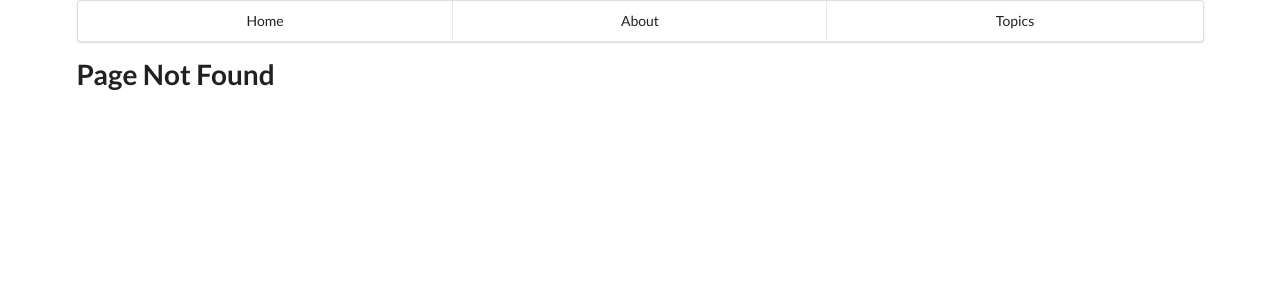
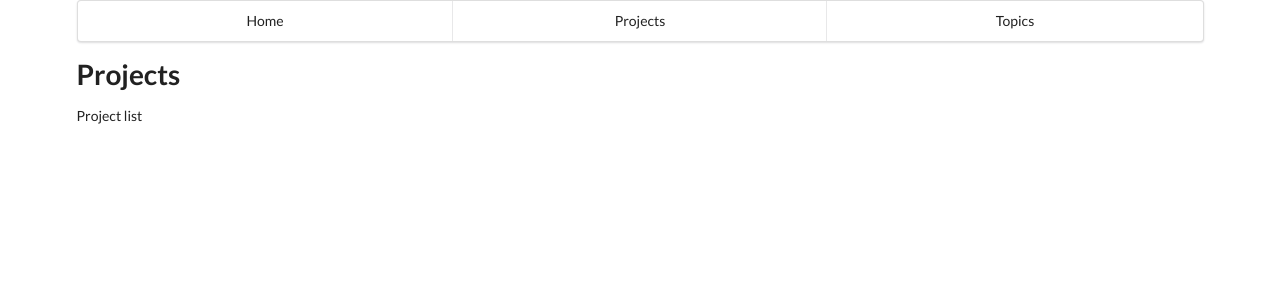
Before and after one commit to saratonite/react-spa, a React (Create React App) app: page /projects in a window 1280 px wide. Before the commit this address had no page. Shown: the top 300 px of the page. Built offline with nearby package versions, Linux system fonts and the light colour scheme.

Commit message:
Added project components and reducer

```diff
--- a/package.json
+++ b/package.json
@@ -10,6 +10,7 @@
     "react-dom": "^15.4.2",
     "react-redux": "^5.0.3",
     "react-router-dom": "^4.0.0",
+    "react-router-redux": "^4.0.8",
     "redux": "^3.6.0",
     "redux-thunk": "^2.2.0",
     "semantic-ui-css": "^2.2.9"
--- a/src/App.js
+++ b/src/App.js
@@ -7,33 +7,42 @@ import {
   Switch
 } from 'react-router-dom';
 
+import {Provider} from 'react-redux';
+
+// Import store
+import store  from './store'
+
 import Home from './components/home';
 import About from './components/about';
 import Notfound from './components/notfound';
+import ProjectPage from './components/projects/project-page';
+
+
 
 
 
 class App extends Component {
   render() {
     return (
-
-
+    <Provider store={store}>
       <div className="ui  container">
           <Router>
             <div>
               <div className="ui three item menu">
                 <Link className="item" to="/">Home</Link>
-                <Link className="item" to="/about">About</Link>
-                <Link className="item" to="/topics">Topics</Link>
+                <Link className="item" to="/projects">Projects</Link>
+                <Link className="item" to="/about">Topics</Link>
               </div>
               <Switch>
                 <Route exact path="/" component={Home}/>
                 <Route path="/about" component={About}/>
+                <Route path="/projects" component={ProjectPage}></Route>
                 <Route component={Notfound}/>
               </Switch>
             </div>
           </Router>
         </div>
+    </Provider>
     );
   }
 }
--- a/src/components/card.js
+++ b/src/components/card.js
@@ -8,7 +8,6 @@ export default class Card extends Component {
   render(){
 
     return(
-
       <div className="ui cards">
         <div className="card">
           <div className="content">
@@ -30,7 +29,6 @@ export default class Card extends Component {
             </div>
           </div>
         </div>
-
       </div>
     )
   }
--- a/src/components/home.js
+++ b/src/components/home.js
@@ -1,6 +1,18 @@
 import React, { Component } from 'react';
 
 export default class Home extends Component {
+
+  constructor(props) {
+    super(props);
+
+  }
+
+  /* Component did mount */
+
+  componentDidMount(){
+    console.info(this.props);
+    //console.info(this.state);
+  }
 
   render(){
 
--- /dev/null
+++ b/src/components/projects/project-list.js
@@ -0,0 +1,12 @@
+import React, { Component } from 'react';
+
+export default class ProjectList extends Component {
+
+  render() {
+    return(
+      <div>
+        Project list
+      </div>
+    )
+  }
+}
--- /dev/null
+++ b/src/components/projects/project-page.js
@@ -0,0 +1,48 @@
+import React, { Component } from 'react'
+import { connect } from 'react-redux';
+import ProjectList  from './project-list';
+
+console.info(ProjectList)
+
+class ProjectPage extends Component {
+
+  constructor(props) {
+    super(props)
+
+  }
+
+  /*
+  * Component did mount
+  */
+
+  componentDidMount(){
+
+    console.log(this.props);
+
+  }
+
+
+  /* Render function */
+  render(){
+    return(
+
+      <div>
+        <h1>Projects</h1>
+        <ProjectList></ProjectList>
+
+      </div>
+
+    );
+  }
+
+}
+
+function mapPropsToState(state){
+
+  return {
+    projects:state.projects
+  }
+
+}
+
+export default connect(mapPropsToState)(ProjectPage);
--- a/src/index.js
+++ b/src/index.js
@@ -1,17 +1,13 @@
 import React from 'react';
 import ReactDOM from 'react-dom';
-import { Provider } from 'react-redux';
 import App from './App';
 import './index.css';
 import '../node_modules/semantic-ui-css/semantic.css';
 
-// Import store
-import store  from './store'
+
 
 ReactDOM.render(
-  <Provider store={store}>
     <App />
-  </Provider>
   ,
   document.getElementById('root')
 );
--- a/src/reducers/index.js
+++ b/src/reducers/index.js
@@ -1,6 +1,10 @@
 import { combineReducers } from 'redux';
+
+import projects from './projects';
 import repository   from './repository'
 
 export default combineReducers({
-  repository:repository
+  repository:repository,
+  projects,
+
 })
--- /dev/null
+++ b/src/reducers/projects.js
@@ -0,0 +1,11 @@
+export default function projects(state = ["Project 1","Project2"] , action = {}){
+
+
+  switch(action.type)
+  {
+
+    default :  return state;
+  }
+
+
+}
```
